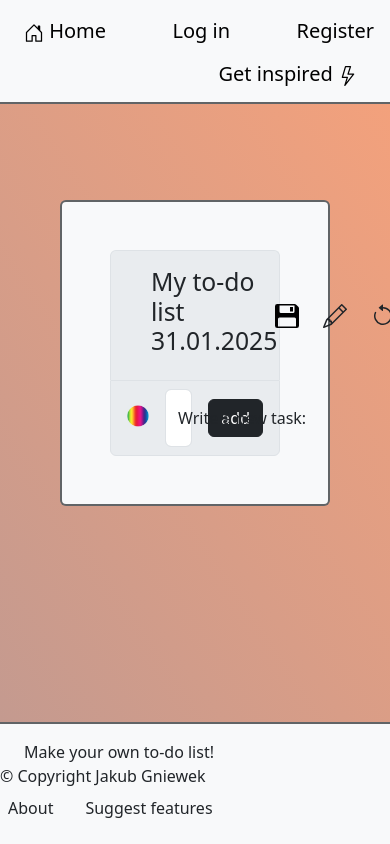
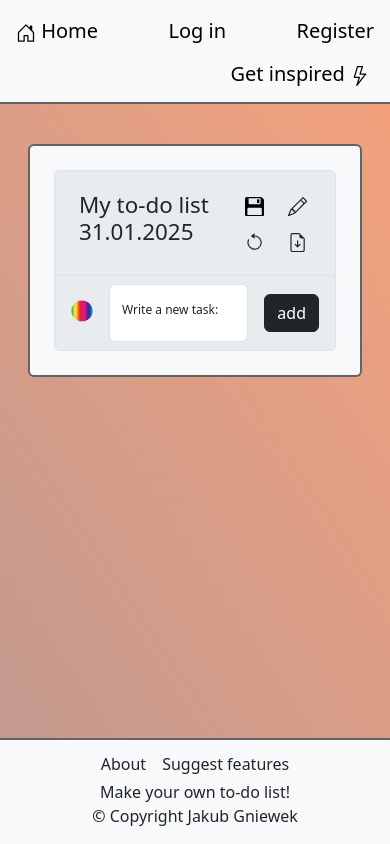
Before and after one commit to Pashinger/To-do-list, a Flask app: page / in a window 390 px wide; the page is wider, and only the part inside the window is pictured. Run offline with Flask 3, Linux system fonts and the light colour scheme; some libraries are stand-ins or nearby versions.

Commit message:
Mobile version (#2)
* Adjusted index.html for smaller screen sizes

* Adjusted motivational_quotes.html for smaller screens

* Adjusted about.html for smaller screens

* Adjusted a number of templates for smaller screens

* Adjusted navbar.html for smaller screens

* Adjusted user.html and modified tooltip behaviour for smaller screens

```diff
--- a/static/css/styles.css
+++ b/static/css/styles.css
@@ -34,6 +72,98 @@
     0%{background-position:0% 60%}
     50%{background-position:100% 41%}
     100%{background-position:0% 60%}
+}
+
+@media (max-width: 992px) {
+    .api-string {
+        font-size: 0.80rem;
+    }
+}
+
+@media (max-width: 575px) {
+    .api-string {
+        font-size: 0.75rem;
+    }
+}
+
+@media (max-width: 430px) {
+    .api-string {
+        font-size: 0.50rem;
+    }
+}
+
+@media (max-width: 575px) {
+    .form-floating label {
+        font-size: 0.75rem;
+    }
+}
+
+@media (max-width: 400px) {
+    .custom-xs-font {
+        font-size: 1.4rem !important;
+    }
+}
+
+@media (max-width: 992px) {
+    .cube-img {
+        width: 35px;
+        height: 35px;
+    }
+}
+
+@media (max-width: 475px) {
+    .options-svg {
+        width: 1.2em;
+        height: 1.2em;
+    }
+}
+
+@media (max-width: 430px) {
+    .delete-svg {
+        width: 3em;
+        height: 3em;
+    }
+}
+
+@media (max-width: 430px) {
+    .new-list-svg {
+        width: 2.5rem;
+        height: 2.5rem;
+    }
+}
+
+@media (max-width: 430px) {
+    .new-list-sm-svg {
+        width: 1.2rem;
+        height: 1.2rem;
+    }
+}
+
+@media (max-width: 430px) {
+    .list-color-svg {
+        width: 2rem;
+        height: 2rem;
+    }
+}
+
+@media (max-width: 430px) {
+    .user-lists-string {
+        font-size: 1.3rem;
+    }
+}
+
+@media (max-width: 430px) {
+    .user-list-option-svg {
+        width: 1rem;
+        height: 1rem;
+    }
+}
+
+@media (max-width: 430px) {
+    .responsive-recaptcha {
+        transform: scale(0.80);
+        transform-origin: center;
+    }
 }
 
 [class*="border-"] {
--- a/templates/base.html
+++ b/templates/base.html
@@ -37,6 +37,43 @@
           new bootstrap.Popover(popoverTriggerEl, { html: true });
         });
       });
+    </script>
+    <script>
+        document.querySelectorAll("[data-bs-toggle='tooltip']").forEach((el) => {
+            let pressTimer;
+
+            el.addEventListener("touchstart", function () {
+                pressTimer = setTimeout(() => {
+                    new bootstrap.Tooltip(el).show();
+                }, 500); // Tooltip shows after 500ms
+            });
+
+            el.addEventListener("touchend", function () {
+                clearTimeout(pressTimer);
+            });
+        });
+    </script>
+    <script>
+        document.addEventListener("click", function (event) {
+            document.querySelectorAll("[data-bs-toggle='tooltip']").forEach((el) => {
+                let tooltipInstance = bootstrap.Tooltip.getInstance(el);
+
+                if (!event.target.closest("[data-bs-toggle='tooltip']")) {
+                    if (tooltipInstance) {
+                        tooltipInstance.hide();  // Hide tooltip
+                        tooltipInstance.dispose();  // Fully remove the tooltip instance
+                    }
+                }
+            });
+        });
+    </script>
+    <script>
+        document.addEventListener("show.bs.modal", function () {
+            let tooltips = document.querySelectorAll("[data-bs-toggle='tooltip']");
+            tooltips.forEach((tooltip) => {
+                bootstrap.Tooltip.getInstance(tooltip)?.dispose();
+            });
+        });
     </script>
     <script>
         setTimeout(function() {
--- a/templates/footer.html
+++ b/templates/footer.html
@@ -1,8 +1,8 @@
-<footer class="d-flex flex-wrap justify-content-between align-items-center bg-light py-3 border-dark border-2 border-top mt-auto">
-  <p class="col-md-4 mb-0 ps-4">Make your own to-do list!</p>
-  <p class="col-md-4 mb-0 text-center">© Copyright Jakub Gniewek</p>
-  <ul class="nav col-md-4 pe-3 justify-content-end">
-    <li class="nav-item"><a href="{{ url_for('about') }}" class="nav-link px-2 text-dark">About</a></li>
-    <li class="nav-item"><a href="{{ url_for('suggest_features') }}" class="nav-link px-4 text-dark">Suggest features</a></li>
+<footer class="d-flex flex-column flex-md-row flex-wrap justify-content-between align-items-center bg-light pb-3 pt-2 pt-sm-3 border-dark border-2 border-top mt-auto text-center text-md-start">
+  <p class="col-12 col-md-4 order-2 order-md-1 ps-0 ps-md-4 mb-0 justify-content-center justify-content-md-start">Make your own to-do list!</p>
+  <p class="col-12 col-md-4 order-2 order-md-3 mb-0 justify-content-center text-center">© Copyright Jakub Gniewek</p>
+  <ul class="nav col-12 col-md-4 order-1 order-md-3 pe-0 pe-md-4 justify-content-center justify-content-md-end">
+    <li class="nav-item"><a href="{{ url_for('about') }}" class="nav-link px-2 py-1 text-dark">About</a></li>
+    <li class="nav-item"><a href="{{ url_for('suggest_features') }}" class="nav-link px-2 py-1 text-dark">Suggest features</a></li>
   </ul>
 </footer>
--- a/templates/forgot_password.html
+++ b/templates/forgot_password.html
@@ -8,14 +8,14 @@
       <div class="modal-header p-5 pb-4 border-bottom-0">
         <h1 class="fw-bold mb-0 fs-2 text-center w-100">Reset your password</h1>
       </div>
-      <div class="modal-body p-5 pt-0">
+      <div class="modal-body px-4 px-sm-5 pb-5 pt-0">
         <form method="POST">
           {{ form.hidden_tag() }}
           <div class="form-floating mb-3">
             {{ form.provide_email(class="form-control", id="floatingInput", placeholder="name@example.com") }}
             {{ form.provide_email.label(class="form-label", for="floatingInput") }}
           </div>
-          <div class="form-floating d-flex justify-content-center mb-3">
+          <div class="responsive-recaptcha form-floating d-flex justify-content-center mb-3">
              {{ form.recaptcha }}
           </div>
             {{ form.provide_email_submit(class="btn btn-dark w-100") }}
--- a/templates/forgot_username.html
+++ b/templates/forgot_username.html
@@ -8,14 +8,14 @@
       <div class="modal-header p-5 pb-4 border-bottom-0">
         <h1 class="fw-bold mb-0 fs-2 text-center w-100">Forgot your username? We'll send it to you!</h1>
       </div>
-      <div class="modal-body p-5 pt-0">
+      <div class="modal-body px-4 px-sm-5 pb-5 pt-0">
         <form method="POST">
           {{ form.hidden_tag() }}
           <div class="form-floating mb-3">
             {{ form.provide_email(class="form-control", id="floatingInput", placeholder="name@example.com") }}
             {{ form.provide_email.label(class="form-label", for="floatingInput") }}
           </div>
-          <div class="form-floating d-flex justify-content-center mb-3">
+          <div class="responsive-recaptcha form-floating d-flex justify-content-center mb-3">
              {{ form.recaptcha }}
           </div>
             {{ form.provide_email_submit(class="btn btn-dark w-100") }}
--- a/templates/index.html
+++ b/templates/index.html
@@ -54,7 +54,7 @@
 </div>
 
 <div class="modal fade" id="EditOptions" tabindex="-1" aria-labelledby="exampleModalLabel" aria-hidden="true">
-  <div class="modal-dialog border border-dark rounded-3" style="max-width: 800px;">
+  <div class="modal-dialog border border-dark rounded-3" style="max-width: 650px;">
     <div class="modal-content">
       <form method="POST">
       <input type="hidden" name="form_id" value="edit_list">
@@ -66,7 +66,7 @@
       <div class="modal-body">
           <div class="form-floating d-flex justify-content-center">
               <div class="row text-center">
-                <div class="col">
+                <div class="col-12 col-sm-4">
                   <img src="static/images/title_date.jpg" alt="title with date" class="img-thumbnail border-0" style="max-width: 180px; max-height: 180px;">
                   <div class="form-check">
                     {% if title == 'with_date' %}
@@ -78,7 +78,7 @@
                     {% endif %}
                   </div>
                 </div>
-                <div class="col">
+                <div class="col-12 col-sm-4">
                   <img src="static/images/title_nodate.jpg" alt="title without date" class="img-thumbnail border-0" style="max-width: 180px; max-height: 180px;">
                   <div class="form-check">
                     {% if title == 'no_date' %}
@@ -90,7 +90,7 @@
                     {% endif %}
                   </div>
                 </div>
-                <div class="col">
+                <div class="col-12 col-sm-4">
                   <img src="static/images/title_notitle.jpg" alt="hide title" class="img-thumbnail border-0" style="max-width: 180px; max-height: 180px;">
                   <div class="form-check">
                     {% if title == 'no_title' %}
@@ -107,7 +107,7 @@
           <hr>
           <div class="form-floating d-flex justify-content-center">
               <div class="row text-center">
-                <div class="col">
+                <div class="col-12 col-sm-4">
                   <img src="static/images/plain.jpg" alt="plain style" class="img-thumbnail border-0" style="max-width: 100px; max-height: 120px;">
                   <div class="form-check">
                     {% if style == 'plain' %}
@@ -119,7 +119,7 @@
                     {% endif %}
                   </div>
                 </div>
-                <div class="col">
+                <div class="col-12 col-sm-4">
                   <img src="static/images/retro.jpg" alt="retro style" class="img-thumbnail border-0" style="max-width: 100px; max-height: 120px;">
                   <div class="form-check">
                     {% if style == 'retro' %}
@@ -131,7 +131,7 @@
                     {% endif %}
                   </div>
                 </div>
-                <div class="col">
+                <div class="col-12 col-sm-4">
                   <img src="static/images/notebook.jpg" alt="notebook" class="img-thumbnail border-0" style="max-width: 100px; max-height: 120px;">
                   <div class="form-check">
                     {% if style == 'notebook' %}
@@ -256,22 +256,24 @@
   </div>
 </div>
 
-<div class="d-flex flex-column flex-row p-5 gap-4 align-items-center justify-content-center col">
-  <div class="list-group col-12 col-sm-12 col-md-12 col-lg-11 col-xl-9 col-xxl-8 p-5 m-5 bg-body-tertiary border border-dark border-2">
-    <div class="d-flex bg-body-secondary p-3 border border-bottom-0 rounded-top align-items-center position-relative">
-       <h2 class="ps-4 w-100">{{ list_name }}</h2>
+<div class="d-flex flex-wrap flex-column flex-row p-3 p-sm-5 gap-4 align-items-center justify-content-center col">
+  <div class="list-group col-12 col-sm-12 col-md-10 col-lg-11 col-xl-9 col-xxl-8 p-4 p-sm-5 mt-4 mb-4 mt-sm-5 mb-sm-5 bg-body-tertiary border border-dark border-2">
+    <div class="d-flex bg-body-secondary pt-3 pb-3 ps-4 ps-md-5 pe-3 pe-sm-4  gap-1 border border-bottom-0 rounded-top align-items-center position-relative">
+       <h2 class="flex-grow-1 custom-xs-font">{{ list_name }}</h2>
+        <div class="d-flex flex-wrap align-items-center justify-content-end position-relative w-auto">
+          <div class="d-flex">
               <form method="POST">
                 <input type="hidden" name="csrf_token" value="{{ csrf_token }}">
                 {% if list_modified == 'not_in_db' %}
-            <button class="btn border-0 focus-ring focus-ring-dark rounded-4" name="action" value="save" data-bs-toggle="tooltip" data-bs-trigger="hover" data-bs-title="Save your list" style="--bs-focus-ring-x: 2px; --bs-focus-ring-y: 2px;">
-              <svg xmlns="http://www.w3.org/2000/svg" width="1.5em" height="1.5em" fill="currentCol or" class="bi bi-floppy2-fill" viewBox="0 0 16 16">
+                <button class="btn d-block d-sm-inline-block border-0 focus-ring focus-ring-dark rounded-4" name="action" value="save" data-bs-toggle="tooltip" data-bs-trigger="hover" data-bs-title="Save your list" style="--bs-focus-ring-x: 2px; --bs-focus-ring-y: 2px;">
+                  <svg xmlns="http://www.w3.org/2000/svg" width="1.5em" height="1.5em" fill="currentCol or" class="bi bi-floppy2-fill options-svg" viewBox="0 0 16 16">
                     <path d="M12 2h-2v3h2z"/>
                     <path d="M1.5 0A1.5 1.5 0 0 0 0 1.5v13A1.5 1.5 0 0 0 1.5 16h13a1.5 1.5 0 0 0 1.5-1.5V2.914a1.5 1.5 0 0 0-.44-1.06L14.147.439A1.5 1.5 0 0 0 13.086 0zM4 6a1 1 0 0 1-1-1V1h10v4a1 1 0 0 1-1 1zM3 9h10a1 1 0 0 1 1 1v5H2v-5a1 1 0 0 1 1-1"/>
                   </svg>
                 </button>
                 {% else %}
                 <button class="btn border-0 focus-ring focus-ring-dark rounded-4" name="action" value="save" data-bs-toggle="tooltip" data-bs-trigger="hover" data-bs-title="Keep changes to your saved list" style="--bs-focus-ring-x: 2px; --bs-focus-ring-y: 2px;">
-              <svg xmlns="http://www.w3.org/2000/svg" width="1.5em" height="1.5em" fill="currentCol or" class="bi bi-floppy2-fill" viewBox="0 0 16 16">
+                  <svg xmlns="http://www.w3.org/2000/svg" width="1.5em" height="1.5em" fill="currentCol or" class="bi bi-floppy2-fill options-svg" viewBox="0 0 16 16">
                     <path d="M12 2h-2v3h2z"/>
                     <path d="M1.5 0A1.5 1.5 0 0 0 0 1.5v13A1.5 1.5 0 0 0 1.5 16h13a1.5 1.5 0 0 0 1.5-1.5V2.914a1.5 1.5 0 0 0-.44-1.06L14.147.439A1.5 1.5 0 0 0 13.086 0zM4 6a1 1 0 0 1-1-1V1h10v4a1 1 0 0 1-1 1zM3 9h10a1 1 0 0 1 1 1v5H2v-5a1 1 0 0 1 1-1"/>
                   </svg>
@@ -281,15 +283,17 @@
             <form method="POST" data-bs-toggle="tooltip" data-bs-trigger="hover" data-bs-title="Edit options">
                 <input type="hidden" name="csrf_token" value="{{ csrf_token }}">
                 <button class="btn border-0 focus-ring focus-ring-dark rounded-4" type="button" data-bs-toggle="modal" data-bs-target="#EditOptions" style="--bs-focus-ring-x: 2px; --bs-focus-ring-y: 2px;">
-              <svg xmlns="http://www.w3.org/2000/svg" width="1.5em" height="1.5em" fill="currentColor" class="bi bi-pencil" viewBox="0 0 16 16">
+                  <svg xmlns="http://www.w3.org/2000/svg" width="1.5em" height="1.5em" fill="currentColor" class="bi bi-pencil options-svg" viewBox="0 0 16 16">
                     <path d="M12.146.146a.5.5 0 0 1 .708 0l3 3a.5.5 0 0 1 0 .708l-10 10a.5.5 0 0 1-.168.11l-5 2a.5.5 0 0 1-.65-.65l2-5a.5.5 0 0 1 .11-.168zM11.207 2.5 13.5 4.793 14.793 3.5 12.5 1.207zm1.586 3L10.5 3.207 4 9.707V10h.5a.5.5 0 0 1 .5.5v.5h.5a.5.5 0 0 1 .5.5v.5h.293zm-9.761 5.175-.106.106-1.528 3.821 3.821-1.528.106-.106A.5.5 0 0 1 5 12.5V12h-.5a.5.5 0 0 1-.5-.5V11h-.5a.5.5 0 0 1-.468-.325"/>
                   </svg>
                 </button>
             </form>
+          </div>
+          <div class="d-flex justify-content-end">
             <form method="POST">
                 <input type="hidden" name="csrf_token" value="{{ csrf_token }}">
                 <button class="btn border-0 focus-ring focus-ring-dark rounded-4" type="submit" name="action" value="new" data-bs-toggle="tooltip" data-bs-trigger="hover" data-bs-title="Clear all tasks and start over" style="--bs-focus-ring-x: 2px; --bs-focus-ring-y: 2px;">
-              <svg xmlns="http://www.w3.org/2000/svg" width="1.5em" height="1.5em" fill="currentColor" class="bi bi-arrow-counterclockwise" viewBox="0 0 16 16">
+                  <svg xmlns="http://www.w3.org/2000/svg" width="1.5em" height="1.5em" fill="currentColor" class="bi bi-arrow-counterclockwise options-svg" viewBox="0 0 16 16">
                     <path fill-rule="evenodd" d="M8 3a5 5 0 1 1-4.546 2.914.5.5 0 0 0-.908-.417A6 6 0 1 0 8 2z"/>
                     <path d="M8 4.466V.534a.25.25 0 0 0-.41-.192L5.23 2.308a.25.25 0 0 0 0 .384l2.36 1.966A.25.25 0 0 0 8 4.466"/>
                   </svg>
@@ -298,24 +302,23 @@
             <form method="POST" data-bs-toggle="tooltip" data-bs-trigger="hover" data-bs-title="Download this list">
                 <input type="hidden" name="csrf_token" value="{{ csrf_token }}">
                 <button class="btn border-0 focus-ring focus-ring-dark rounded-4" type="button" data-bs-toggle="modal" data-bs-target="#DownloadOptions" style="--bs-focus-ring-x: 2px; --bs-focus-ring-y: 2px;">
-              <svg xmlns="http://www.w3.org/2000/svg" width="1.5em" height="1.5em" fill="currentColor" class="bi bi-file-earmark-arrow-down" viewBox="0 0 16 16">
+                  <svg xmlns="http://www.w3.org/2000/svg" width="1.5em" height="1.5em" fill="currentColor" class="bi bi-file-earmark-arrow-down options-svg" viewBox="0 0 16 16">
                     <path d="M8.5 6.5a.5.5 0 0 0-1 0v3.793L6.354 9.146a.5.5 0 1 0-.708.708l2 2a.5.5 0 0 0 .708 0l2-2a.5.5 0 0 0-.708-.708L8.5 10.293z"/>
                     <path d="M14 14V4.5L9.5 0H4a2 2 0 0 0-2 2v12a2 2 0 0 0 2 2h8a2 2 0 0 0 2-2M9.5 3A1.5 1.5 0 0 0 11 4.5h2V14a1 1 0 0 1-1 1H4a1 1 0 0 1-1-1V2a1 1 0 0 1 1-1h5.5z"/>
                   </svg>
                 </button>
             </form>
           </div>
+        </div>
+    </div>
       {% for task in tasks_list %}
       <div class="list-group-item d-flex gap-3"
            data-bs-toggle="tooltip"
            data-bs-trigger="hover"
-           data-bs-title="
-           <img src='static/images/pointer.jpg' alt='Pointing Hand Image'>
-           Click on a task to &nbsp;&nbsp;&nbsp;&nbsp;&nbsp;&nbsp;&nbsp;&nbsp;make changes"
+           data-bs-title="Click on a task to make changes"
            data-bs-delay='{"show":600,"hide":150}'
            data-bs-html="true"
-           data-bs-placement="right"
-           data-bs-offset="0,55">
+           data-bs-placement="right">
         <form method="POST">
           <input type="hidden" name="form_id" value="checkbox_form">
           {{ checkbox_form.hidden_tag() }}
@@ -429,7 +432,7 @@
     <form method="POST" class="d-flex justify-content-center border-bottom mt-2">
       <input type="hidden" name="form_id" value="discard_changes_form">
       {{ discard_changes_form.hidden_tag() }}
-      {{ discard_changes_form.discard_changes_submit(class="btn btn-light w-100 text-danger") }}
+      {{ discard_changes_form.discard_changes_submit(class="btn btn-light text-wrap w-100 text-danger") }}
     </form>
     {% endif %}
   </div>
--- a/templates/navbar.html
+++ b/templates/navbar.html
@@ -1,17 +1,12 @@
 <nav class="navbar navbar-expand-lg navbar-light bg-light border-dark border-2 border-bottom border-body">
-  <a class="navbar-brand py-2 ps-4" href="{{ url_for('home') }}">
+  <a class="navbar-brand py-2 ps-3 ps-sm-4" href="{{ url_for('home') }}">
     <svg xmlns="http://www.w3.org/2000/svg" width="1em" height="1em" fill="currentColor" class="bi bi-house-door" viewBox="0 0 16 16">
       <path d="M8.354 1.146a.5.5 0 0 0-.708 0l-6 6A.5.5 0 0 0 1.5 7.5v7a.5.5 0 0 0 .5.5h4.5a.5.5 0 0 0 .5-.5v-4h2v4a.5.5 0 0 0 .5.5H14a.5.5 0 0 0 .5-.5v-7a.5.5 0 0 0-.146-.354L13 5.793V2.5a.5.5 0 0 0-.5-.5h-1a.5.5 0 0 0-.5.5v1.293zM2.5 14V7.707l5.5-5.5 5.5 5.5V14H10v-4a.5.5 0 0 0-.5-.5h-3a.5.5 0 0 0-.5.5v4z"/>
     </svg>
     Home
   </a>
   {% if current_user.is_authenticated %}
-    <button class="navbar-toggler" type="button" data-bs-toggle="collapse" data-bs-target="#navbarNavDropdown" aria-controls="navbarNavDropdown" aria-expanded="false" aria-label="Toggle navigation">
-      <span class="navbar-toggler-icon"></span>
-    </button>
-    <div class="collapse navbar-collapse" id="navbarNavDropdown">
-      <ul class="navbar-nav">
-        <li class="nav-item dropdown">
+    <div class="dropdown me-auto me-4">
       <a class="nav-link dropdown-toggle text-dark" href="#" id="navbarDropdownMenuLink" role="button" data-bs-toggle="dropdown" aria-expanded="false">
         <svg xmlns="http://www.w3.org/2000/svg" width="1.2em" height="1.2em" fill="dark" class="bi bi-person-circle" viewBox="0 0 16 16">
           <path d="M11 6a3 3 0 1 1-6 0 3 3 0 0 1 6 0"/>
@@ -23,14 +18,12 @@
             <li><a class="dropdown-item" href="{{ url_for('update_profile') }}">Account settings</a></li>
             <li><a class="dropdown-item" href="{{ url_for('logout') }}">Log out</a></li>
           </ul>
-        </li>
-      </ul>
     </div>
   {% else %}
     <a class="navbar-brand" href="{{ url_for('account_login') }}">Log in</a>
     <a class="navbar-brand" href="{{ url_for('add_user') }}">Register</a>
   {% endif %}
-  <a class="navbar-brand ms-auto pe-3" href="{{ url_for('motivational_quotes') }}">
+  <a class="navbar-brand ms-auto pe-1 pe-sm-3" href="{{ url_for('motivational_quotes') }}">
     Get inspired
     <svg xmlns="http://www.w3.org/2000/svg" width="1em" height="1em" fill="currentColor" class="bi bi-lightning" viewBox="0 0 16 16">
       <path d="M5.52.359A.5.5 0 0 1 6 0h4a.5.5 0 0 1 .474.658L8.694 6H12.5a.5.5 0 0 1 .395.807l-7 9a.5.5 0 0 1-.873-.454L6.823 9.5H3.5a.5.5 0 0 1-.48-.641zM6.374 1 4.168 8.5H7.5a.5.5 0 0 1 .478.647L6.78 13.04 11.478 7H8a.5.5 0 0 1-.474-.658L9.306 1z"/>
```
Also changed, not shown: other parts of static/css/styles.css (+38 -0 lines), templates/about.html (+9 -10 lines), templates/account_login.html (+5 -5 lines), templates/add_user.html (+4 -4 lines), templates/delete_account.html (+5 -5 lines), templates/motivational_quotes.html (+4 -4 lines), templates/suggest_features.html (+4 -4 lines), templates/update_user.html (+4 -5 lines), templates/user.html (+17 -17 lines). Lines whose indentation alone changed are shown as unchanged.
